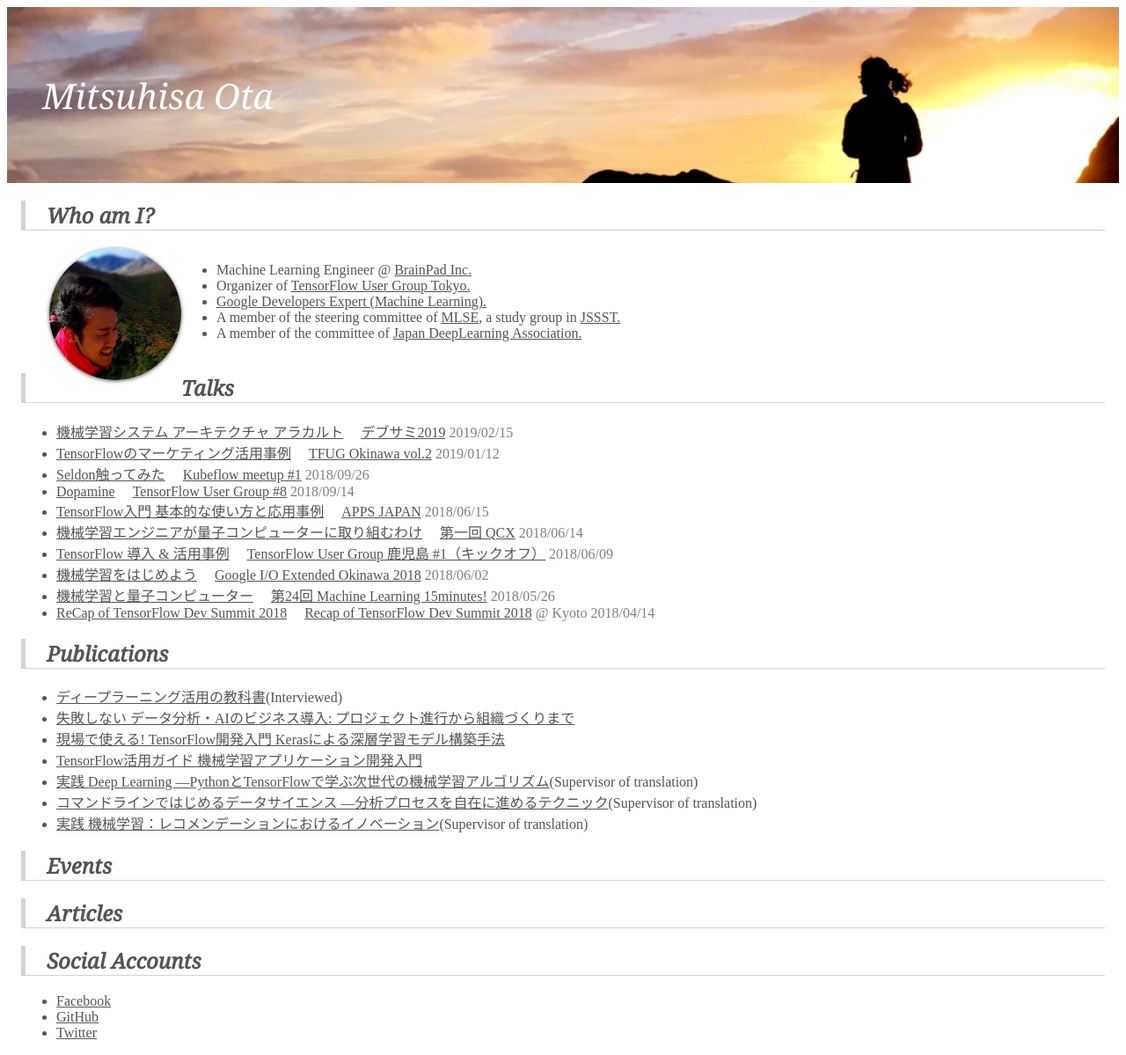
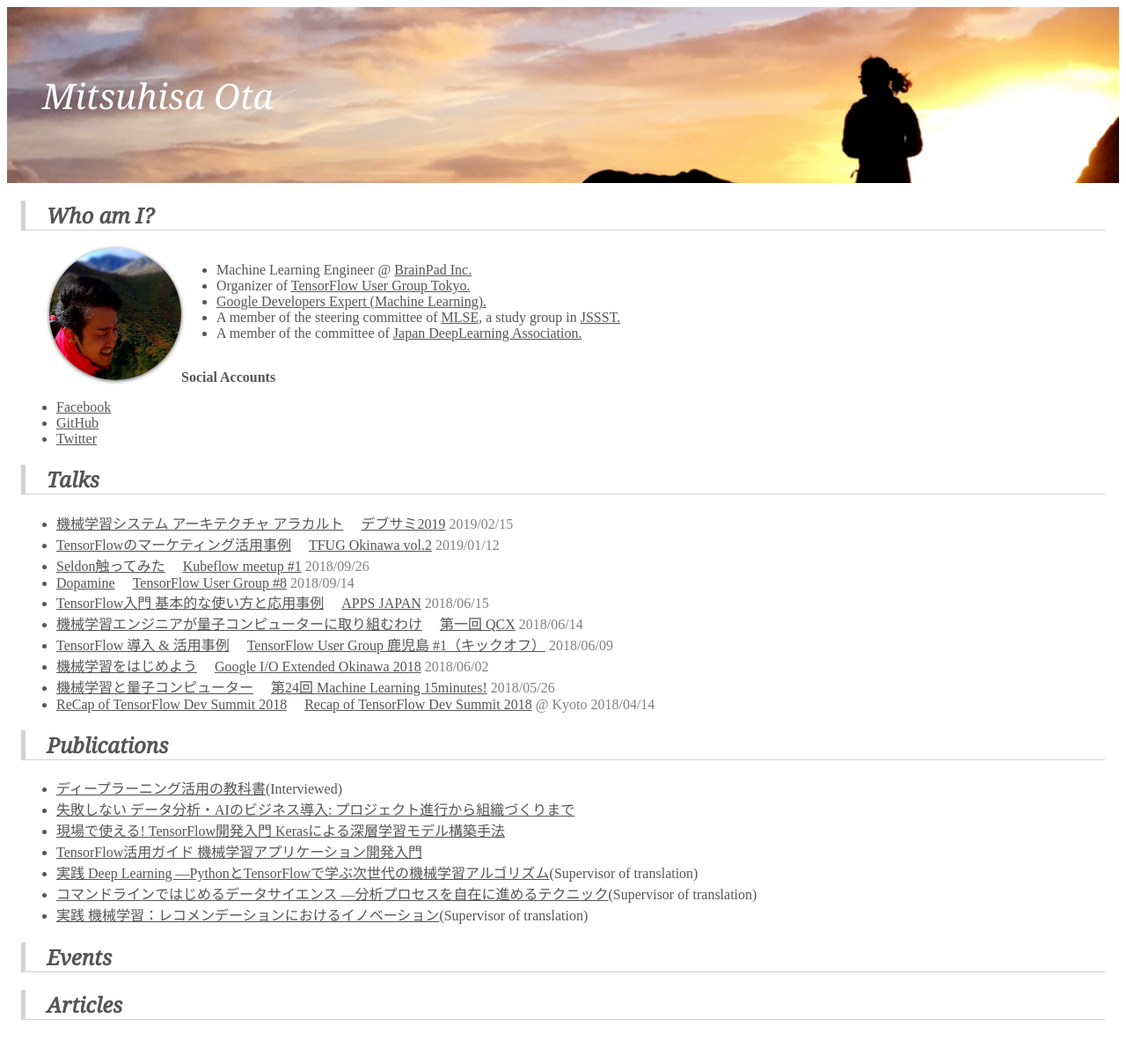
Before and after one commit to ohtaman/ohtaman.github.io, a Jekyll site: the page built from index.md, in a window 1280 px wide. Shown: the whole page at 88% size. Built offline with Jekyll 4.4.1, drawn with Linux system fonts in a browser that asks for light colours; nearby versions of some CDN libraries; some of the changed lines change nothing that is shown.

Commit message:
Update index.md

```diff
--- a/index.md
+++ b/index.md
@@ -13,6 +13,12 @@ title: Mitsuhisa Ota
 - A member of the steering committee of [MLSE](https://sites.google.com/view/sig-mlse), a study group in [JSSST.](http://www.jssst.or.jp/)
 - A member of the committee of [Japan DeepLearning Association.](https://www.jdla.org/)
 {: .whoami-contents}
+
+### Social Accounts
+
+- [Facebook](https://www.facebook.com/ohtaman)
+- [GitHub](https://github.com/ohtaman)
+- [Twitter](https://twitter.com/ohtaman)
 
 ## Talks
 
@@ -64,10 +70,3 @@ title: Mitsuhisa Ota
 
 ## Articles
 {: #qiita}
-
-## Social Accounts
-
-- [Facebook](https://www.facebook.com/ohtaman)
-- [GitHub](https://github.com/ohtaman)
-- [Twitter](https://twitter.com/ohtaman)
-{: #social}
```
